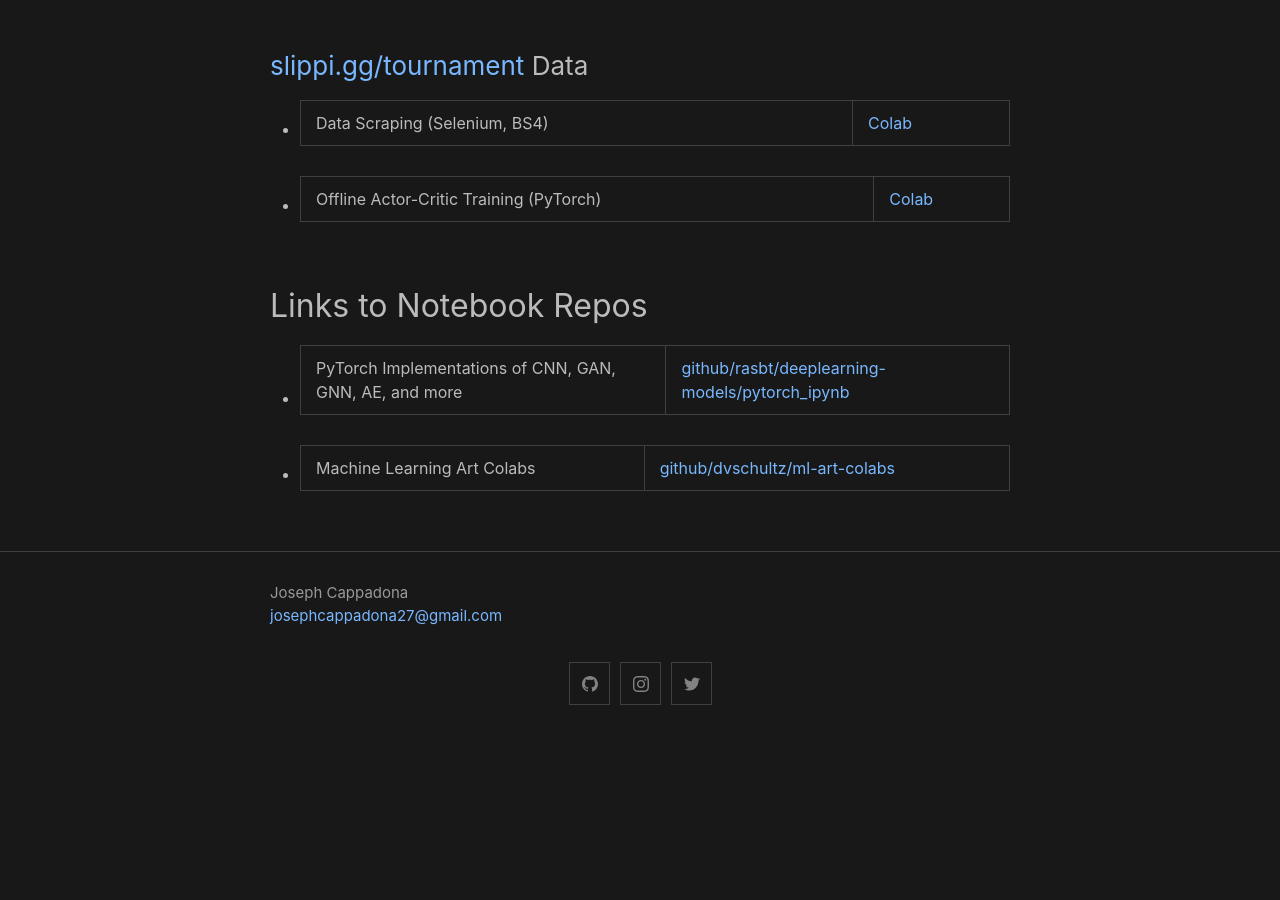
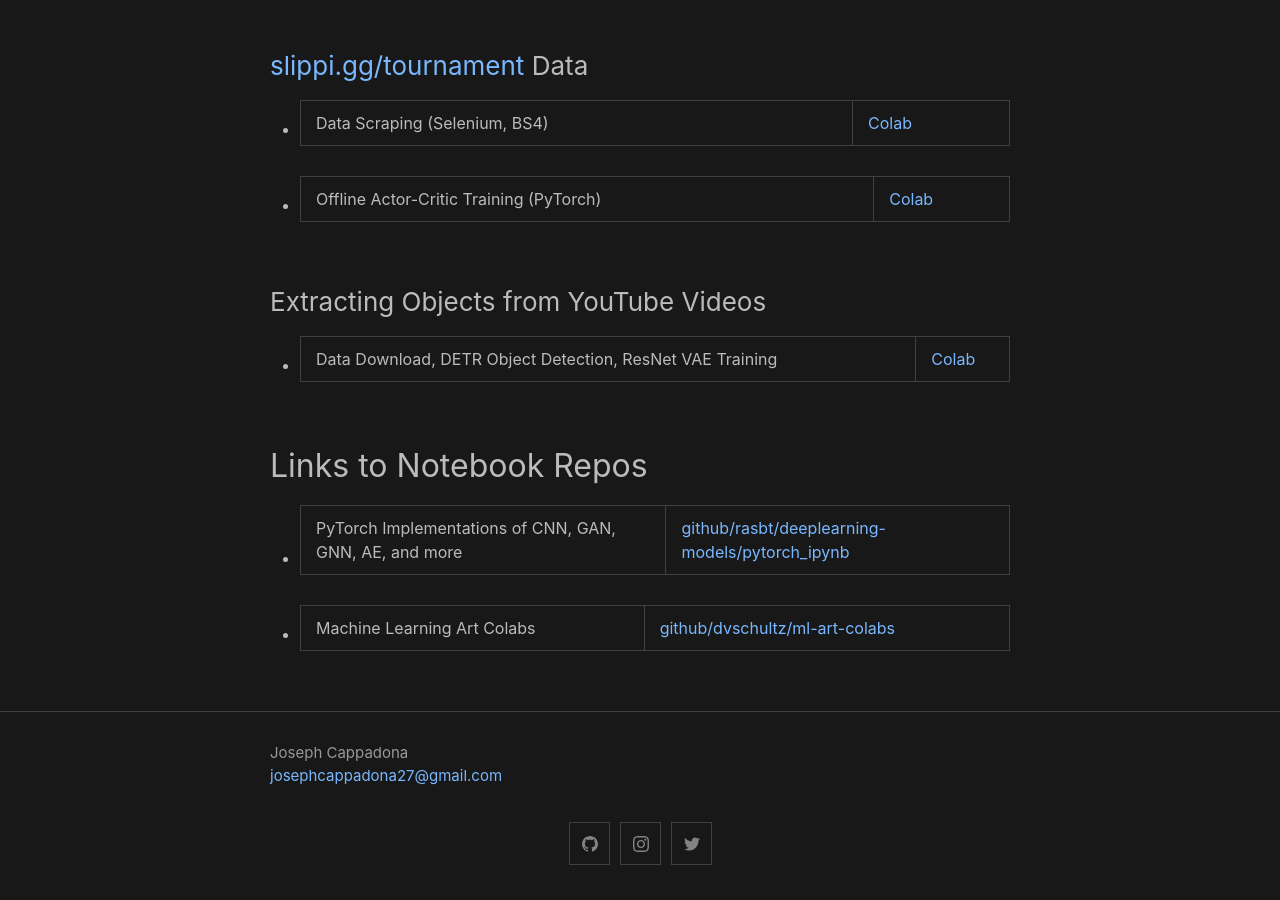
Before and after one commit to josephcappadona/josephcappadona.github.io, a Jekyll site: the page built from notebooks.md, in a window 1280 px wide and 900 px high, scrolled down 734 px. Built offline with Jekyll 4.4.1, drawn with Linux system fonts in a browser that asks for light colours; before the commit the page ends 1474 px from its top, so only the background shows below that.

Commit message:
Update notebooks.md

```diff
--- a/notebooks.md
+++ b/notebooks.md
@@ -18,6 +18,9 @@ permalink: /notebooks/
   * Data Scraping (Selenium, BS4) | [Colab](https://colab.research.google.com/drive/1Os4pK85UWkOmBO-7Mwq6cF9geWYEglSZ)
   * Offline Actor-Critic Training (PyTorch) | [Colab](https://colab.research.google.com/drive/1cOEV2DYb86r2oujalaSt-c68CpnzHRjZ)
 
+### Extracting Objects from YouTube Videos
+  * Data Download, DETR Object Detection, ResNet VAE Training | [Colab](https://github.com/josephcappadona/machine-learning-notebooks/blob/main/vision/%5BPyTorch%5D%20YouTube%20ResNetVAE.ipynb)
+
 ## Links to Notebook Repos
   * PyTorch Implementations of CNN, GAN, GNN, AE, and more | [github/rasbt/deeplearning-models/pytorch_ipynb](https://github.com/rasbt/deeplearning-models/tree/master/pytorch_ipynb)
   * Machine Learning Art Colabs | [github/dvschultz/ml-art-colabs](https://github.com/dvschultz/ml-art-colabs)
```
